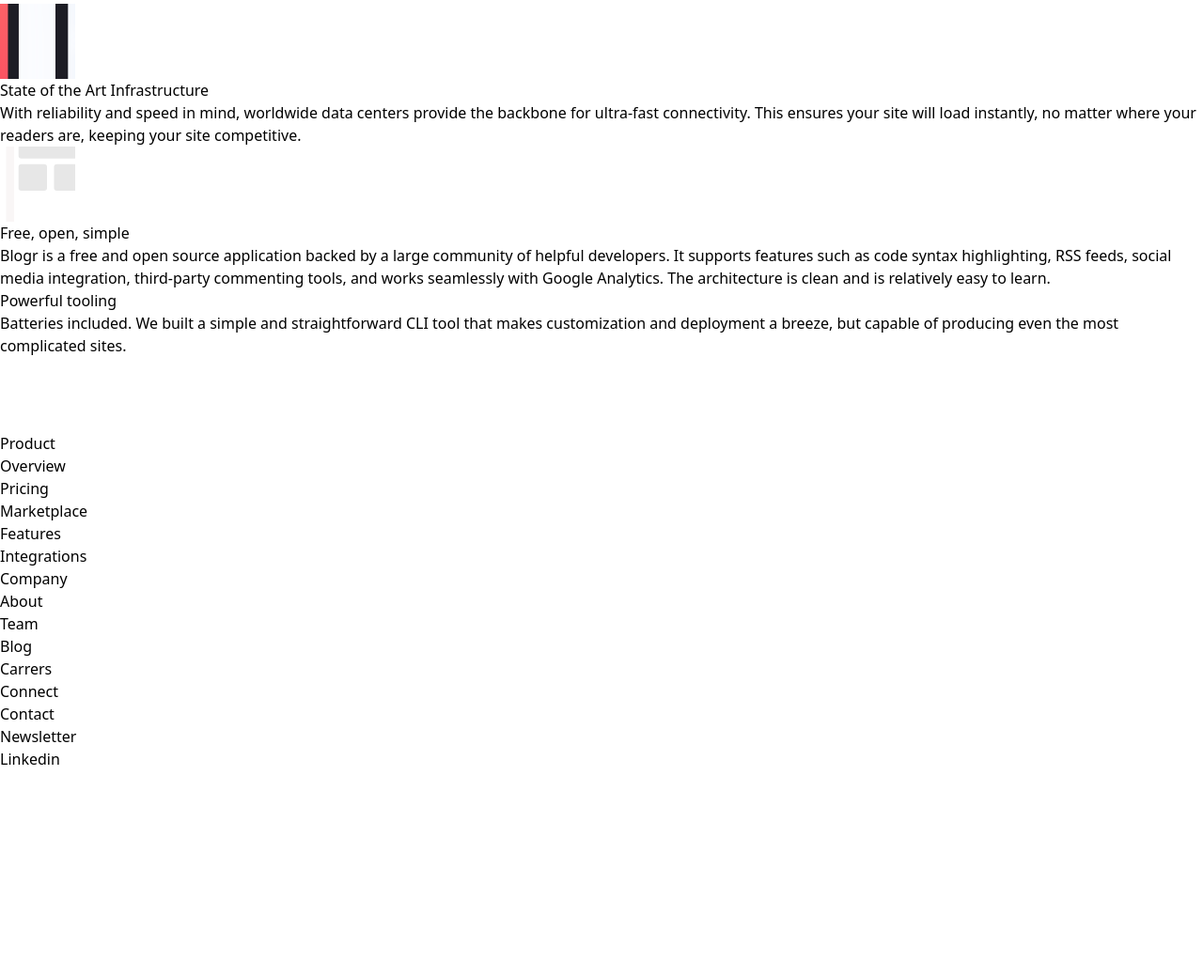
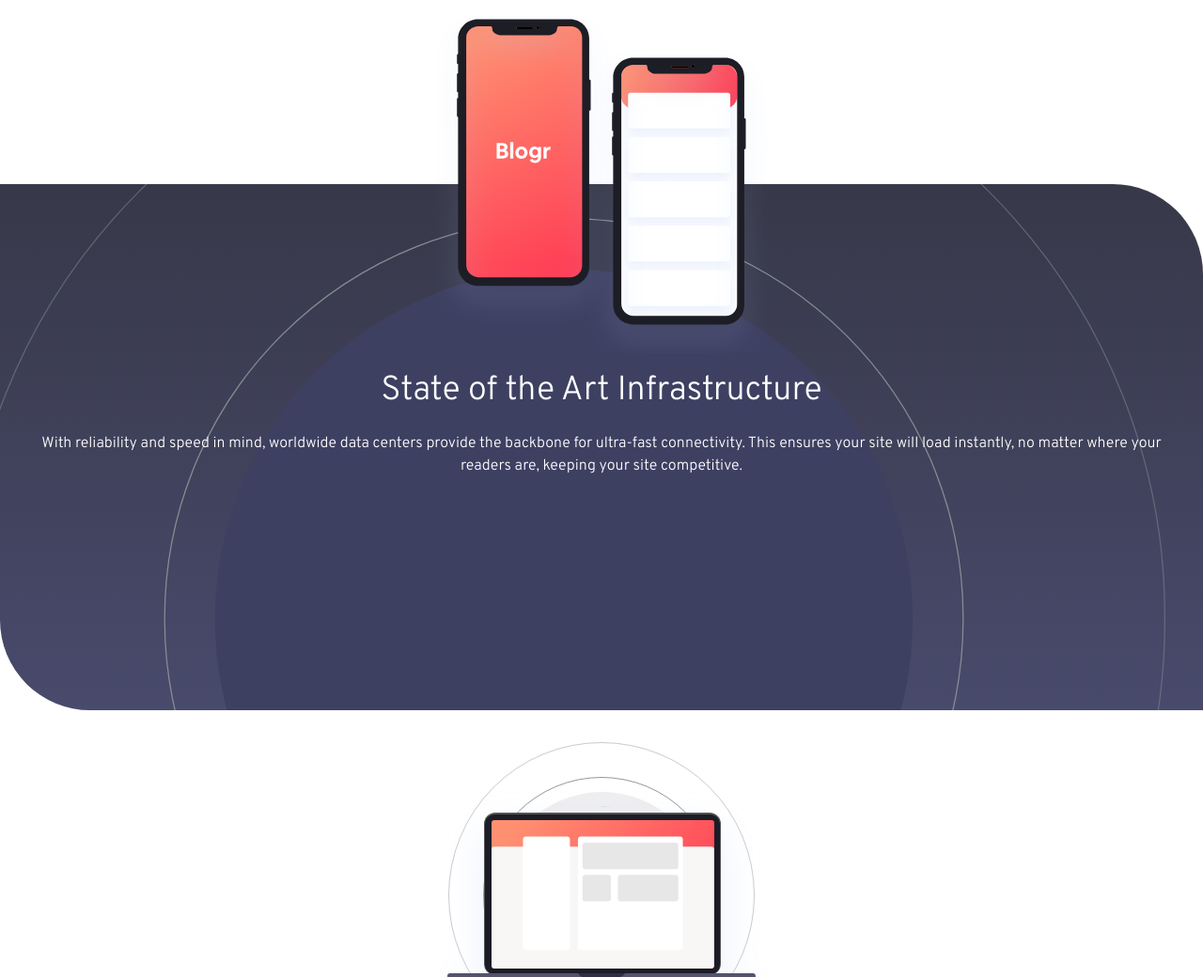
Before and after one commit to DenilDenilson/BlogrLandingPage, a website: page index.html in a window 1280 px wide. Shown: the part 1292-2332 px from the top of the page at 94% size. Before the commit the page ends 2112 px from the top, so only its background shows below. Drawn offline with Linux system fonts and the light colour scheme.

Commit message:
Maquetado mobile

```diff
--- a/index.html
+++ b/index.html
@@ -13,7 +13,7 @@
 <body class="">
 
     <header class="h-[560px] bg-pattern-intro-mobile bg-no-repeat bg-auto rounded-bl-[6rem]
-    before:content-center before:w-full before:h-[560px] before:rounded-bl-[6rem] before:absolute before:top-0 before:left-0 before:bg-Light-red before:opacity-95 before:-z-10">
+    before:content-center before:w-full before:h-[560px] before:rounded-bl-[6rem] before:absolute before:top-0 before:left-0 before:bg-gradient-to-t from-Light-red to-Very-light-red before:opacity-95 before:-z-10">
         <nav class="h-[48px] flex items-center justify-between mb-32">
             <div class="scale-75 w-[7rem] h-20 bg-logo bg-center bg-no-repeat"></div>
             <div class="w-20 h-20 bg-icon-hamburger bg-center bg-no-repeat"></div>
@@ -21,16 +21,16 @@
         <h1 class="font-Overpass font-light text-center tracking-tighter text-White text-4xl mb-2 mx-6">A modern publishing platform</h1>
         <p class="mb-12 text-center text-base font-light font-Overpass text-White mx-6">Grow your audience and build your online branch</p>
         <div class="flex items-center justify-center">
-            <button class="font-Ubuntu font-bold text-sm text-Light-red w-32 h-12 rounded-3xl bg-White">Start For Free</button>
+            <button class="font-Ubuntu font-bold text-sm text-Light-red w-32 h-12 rounded-3xl bg-White mr-10">Start For Free</button>
             <button class="font-Ubuntu font-bold text-sm text-White w-32 h-12 rounded-3xl border-2 border-White">Learn More</button>
         </div>
     </header>
 
     <section class="mt-16">
         <h2 class="text-center font-Overpass text-Very-dark-blue font-semibold text-2xl">Designed for the future</h2>
-        <div class="w-[360px] h-[360px] bg-illustration-editor-mobile bg-center bg-no-repeat bg-auto my-4"></div>
+        <div class="w-[360px] h-[360px] bg-illustration-editor-mobile bg-center bg-no-repeat bg-auto my-4 mx-auto"></div>
 
-        <section>
+        <section class="mb-[14rem]">
             <h3 class="text-center font-Overpass text-Very-dark-blue font-semibold text-xl px-10 mb-4">Introducing an extensible editor</h3>
             <p class="text-center font-Overpass text-Very-dark-grayish-blue px-10 mb-8">
                 Blogr features an exceedingly intuitive interface which lets you focus on one thing: creating content.
@@ -46,36 +46,37 @@
         </section>
     </section>
 
-    <section>
-        <div class="w-20 h-20 bg-illustration-phones bg-center bg-no-repeat"></div>
-        <section>
-            <h3>State of the Art Infrastructure</h3>
-            <p>
+    <section class="relative h-[560px] rounded-bl-[6rem] rounded-tr-[6rem] bg-pattern-circles bg-no-repeat bg-cover section_telefono
+    before:content-center before:w-full before:h-[560px] before:rounded-bl-[6rem] before:rounded-tr-[6rem] before:absolute before:top-0 before:left-0 before:bg-gradient-to-t from-Very-dark-desaturated-blue to-Very-dark-gray-blue before:opacity-95 before:-z-10">
+        <div class="w-[360px] h-[360px] bg-illustration-phones bg-center bg-no-repeat bg-cover absolute top-[-180px] left-0 right-0 mx-auto"></div>
+        <section class="pt-[200px]">
+            <h3 class="text-center text-White font-Overpass text-4xl font-light mb-6">State of the Art Infrastructure</h3>
+            <p class="text-White font-Overpass text-center font-light px-10 text-base">
                 With reliability and speed in mind, worldwide data centers provide the backbone for ultra-fast connectivity. This ensures your site will load instantly, no matter where your readers are, keeping your site competitive.
             </p>
         </section>
     </section>
 
     <section>
-        <div class="w-20 h-20 bg-illustration-laptop-mobile bg-center bg-no-repeat"></div>
+        <div class="w-[360px] h-[360px] bg-auto my-4 bg-illustration-laptop-mobile bg-center bg-no-repeat mx-auto"></div>
         <section>
-            <h3>Free, open, simple</h3>
-            <p>
+            <h3 class="text-center font-Overpass text-Very-dark-blue font-semibold text-xl px-10 mb-4">Free, open, simple</h3>
+            <p class="text-center font-Overpass text-Very-dark-grayish-blue px-10 mb-8">
                 Blogr is a free and open source application backed by a large community of helpful developers. It supports features such as code syntax highlighting, RSS feeds, social media integration, third-party commenting tools, and works seamlessly with Google Analytics. The architecture is clean and is relatively easy to learn.
             </p>
-            <h3>Powerful tooling</h3>
-            <p>
+            <h3 class="text-center font-Overpass text-Very-dark-blue font-semibold text-xl px-10 mb-4">Powerful tooling</h3>
+            <p class="text-center font-Overpass text-Very-dark-grayish-blue px-10 mb-[6rem]">
                 Batteries included. We built a simple and straightforward CLI tool that makes customization and deployment a breeze, but capable of producing even the most complicated sites.
             </p>
         </section>
     </section>
 
-    <footer>
-        <div class="w-20 h-20 bg-logo bg-center bg-no-repeat"></div>
-        <ul>
-            <li>
+    <footer class=" bg-Very-dark-black-blue rounded-tr-[6rem] pt-4">
+        <div  class="scale-75 w-[7rem] h-20 bg-logo bg-center bg-no-repeat mx-auto mb-12"></div>
+        <ul class="flex flex-col items-center text-center text-sm pb-12">
+            <li class="text-White font-Ubuntu font-medium">
                 Product
-                <ul>
+                <ul class="text-Grayish-blue font-normal text-sm mt-4">
                     <li>Overview</li>
                     <li>Pricing</li>
                     <li>Marketplace</li>
@@ -83,18 +84,18 @@
                     <li>Integrations</li>
                 </ul>
             </li>
-            <li>
+            <li class="text-White font-Ubuntu font-medium mt-4">
                 Company
-                <ul>
+                <ul class="text-Grayish-blue font-normal text-sm mt-4">
                     <li>About</li>
                     <li>Team</li>
                     <li>Blog</li>
                     <li>Carrers</li>
                 </ul>
             </li>
-            <li>
+            <li class="text-White font-Ubuntu font-medium mt-4">
                 Connect
-                <ul>
+                <ul class="text-Grayish-blue font-normal text-sm mt-4">
                     <li>Contact</li>
                     <li>Newsletter</li>
                     <li>Linkedin</li>
--- a/src/styles/input.css
+++ b/src/styles/input.css
@@ -6,3 +6,9 @@
     background-position-x: -340px;
     background-position-y: -290px;
 }
+
+.section_telefono
+{
+    background-position-x: -40px;
+    background-position-y: -180px;
+}
```
Also changed, not shown: docs/output.css.
